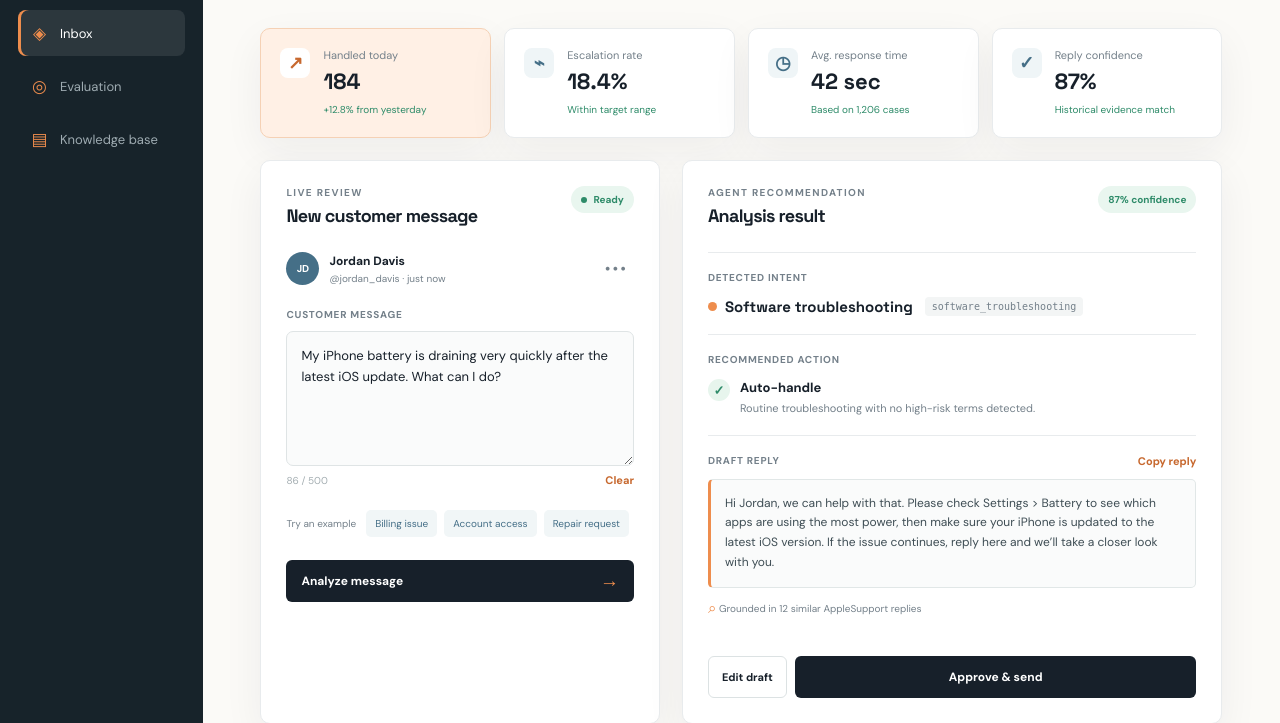
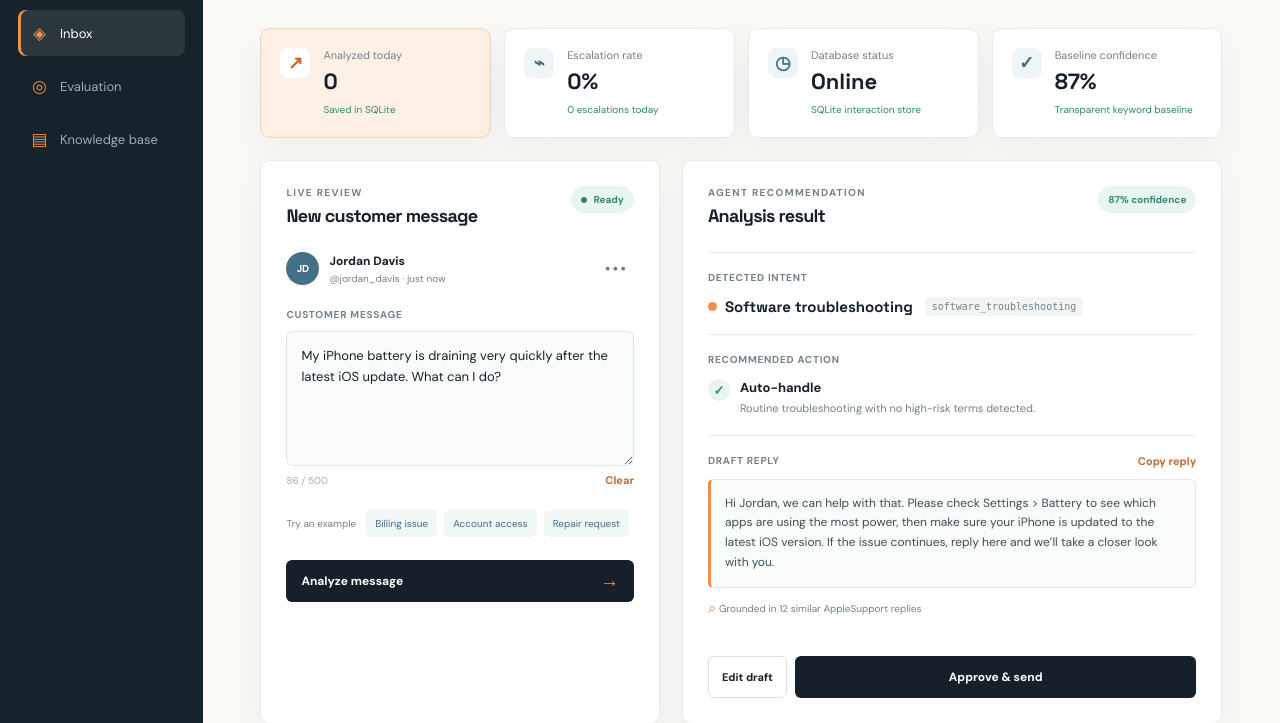
Before and after one commit to gamepatt78/applesupport-ai-agent, a Flask app: page / in a window 1280 px wide. Shown: the part 101-824 px from the top of the page. Run offline with Flask 3, Linux system fonts and the light colour scheme; data that the repository does not hold is empty.

Commit message:
connect dashboard metrics to database

```diff
--- a/app.py
+++ b/app.py
@@ -4,7 +4,7 @@ from pathlib import Path
 
 from flask import Flask, jsonify, render_template, request, send_from_directory
 
-from src.database import list_escalations, list_interactions, save_interaction
+from src.database import get_metrics, list_escalations, list_interactions, save_interaction
 from src.pipeline import classify_baseline, escalation_baseline
 
 
@@ -76,6 +76,11 @@ def escalations():
     return jsonify({"escalations": list_escalations(limit)})
 
 
+@app.get("/api/metrics")
+def metrics():
+    return jsonify(get_metrics())
+
+
 @app.post("/api/analyze")
 def analyze():
     payload = request.get_json(silent=True) or {}
--- a/src/database.py
+++ b/src/database.py
@@ -94,4 +94,26 @@ def list_escalations(limit: int = 20) -> list[dict]:
     return [dict(row) for row in rows]
 
 
+def get_metrics() -> dict:
+    today = datetime.now().date().isoformat()
+    with get_connection() as connection:
+        row = connection.execute(
+            """
+            SELECT COUNT(*) AS total,
+                   COALESCE(SUM(escalated), 0) AS escalated
+            FROM support_interactions
+            WHERE date(created_at) = date(?)
+            """,
+            (today,),
+        ).fetchone()
+    total = int(row["total"])
+    escalated = int(row["escalated"])
+    return {
+        "handled_today": total,
+        "escalated_today": escalated,
+        "escalation_rate": round((escalated / total) * 100, 1) if total else 0,
+        "baseline_confidence": 87,
+    }
+
+
 initialize_database()
--- a/static/app.js
+++ b/static/app.js
@@ -111,4 +111,15 @@ async function loadEscalations() {
     </div>`).join('');
 }
 
+async function loadMetrics() {
+  const response = await fetch('/api/metrics');
+  if (!response.ok) return;
+  const metrics = await response.json();
+  document.querySelector('#metric-handled').textContent = metrics.handled_today;
+  document.querySelector('#metric-escalation').textContent = `${metrics.escalation_rate}%`;
+  document.querySelector('#metric-escalated').textContent = `${metrics.escalated_today} escalations today`;
+  document.querySelector('#metric-confidence').textContent = `${metrics.baseline_confidence}%`;
+}
+
 loadEscalations().catch(() => {});
+loadMetrics().catch(() => {});
--- a/templates/index.html
+++ b/templates/index.html
@@ -50,19 +50,19 @@
       <section class="metrics-row" aria-label="Agent metrics">
         <article class="metric-card accent-card">
           <div class="metric-icon">↗</div>
-          <div><span>Handled today</span><strong>184</strong><small>+12.8% from yesterday</small></div>
+          <div><span>Analyzed today</span><strong id="metric-handled">0</strong><small>Saved in SQLite</small></div>
         </article>
         <article class="metric-card">
           <div class="metric-icon neutral">⌁</div>
-          <div><span>Escalation rate</span><strong>18.4%</strong><small>Within target range</small></div>
+          <div><span>Escalation rate</span><strong id="metric-escalation">0%</strong><small id="metric-escalated">0 escalations today</small></div>
         </article>
         <article class="metric-card">
           <div class="metric-icon neutral">◷</div>
-          <div><span>Avg. response time</span><strong>42 sec</strong><small>Based on 1,206 cases</small></div>
+          <div><span>Database status</span><strong>Online</strong><small>SQLite interaction store</small></div>
         </article>
         <article class="metric-card">
           <div class="metric-icon neutral">✓</div>
-          <div><span>Reply confidence</span><strong>87%</strong><small>Historical evidence match</small></div>
+          <div><span>Baseline confidence</span><strong id="metric-confidence">87%</strong><small>Transparent keyword baseline</small></div>
         </article>
       </section>
 
```
